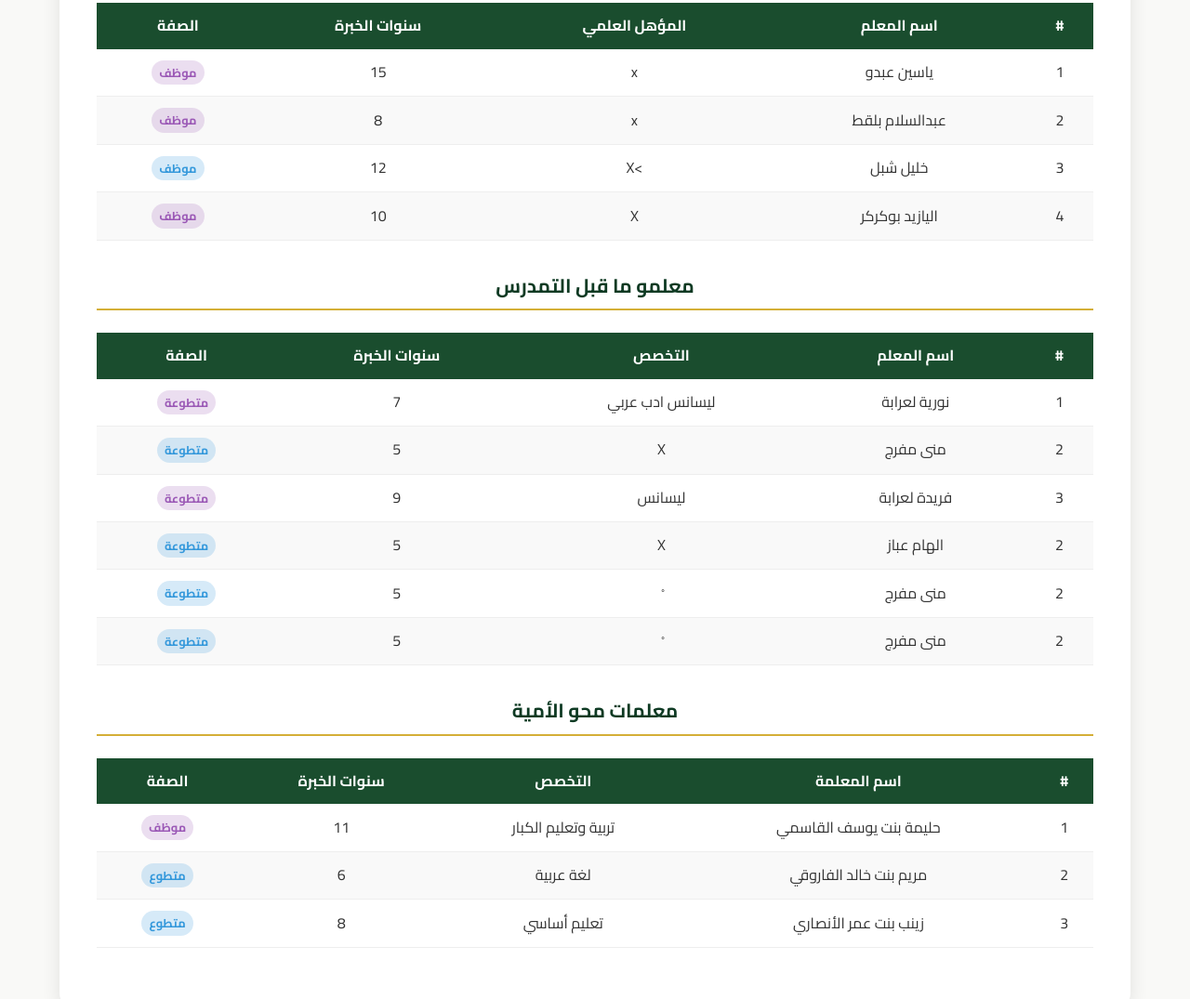
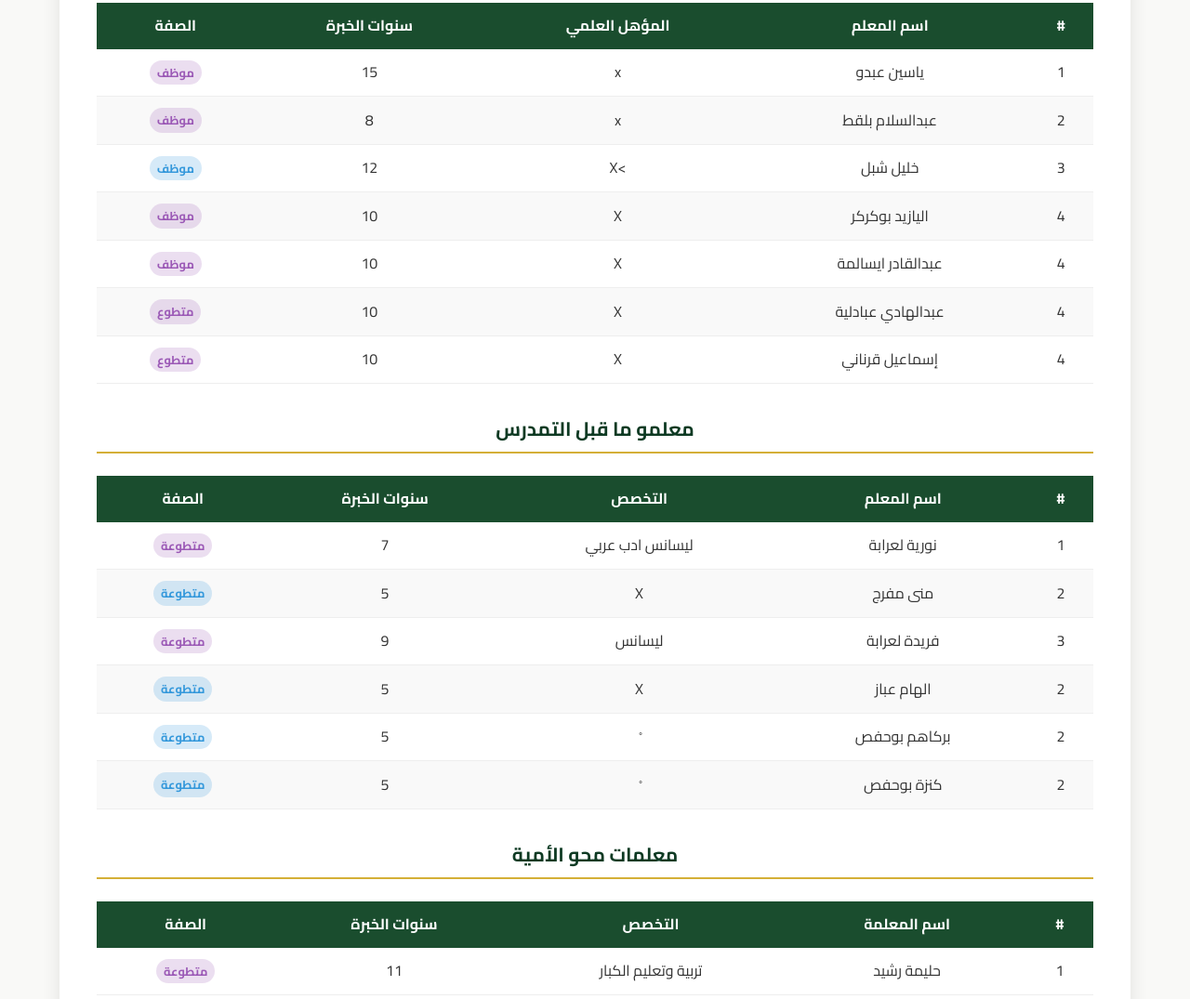
Before and after one commit to Kernani99/madrassathamza, a plain HTML site: page stuff/index.html in a window 1280 px wide. Shown: the part 768-1843 px from the top of the page at 93% size. Drawn offline with Linux system fonts and the light colour scheme.

Commit message:
Update index.html

```diff
--- a/stuff/index.html
+++ b/stuff/index.html
@@ -332,6 +332,30 @@
                         <td>10</td>
                         <td><span class="badge badge-employee">موظف</span></td>
                     </tr>
+                                        <tr>
+                        <td>4</td>
+                        <td class="teacher-name">عبدالقادر ايسالمة</td>
+                        <td>X</td>
+                        <td>10</td>
+                        <td><span class="badge badge-employee">موظف</span></td>
+                    </tr>
+                                        <tr>
+                        <td>4</td>
+                        <td class="teacher-name">عبدالهادي عبادلية</td>
+                        <td>X</td>
+                        <td>10</td>
+                        <td><span class="badge badge-employee">متطوع</span></td>
+                    </tr>
+                                        <tr>
+                        <td>4</td>
+                        <td class="teacher-name">إسماعيل قرناني</td>
+                        <td>X</td>
+                        <td>10</td>
+                        <td><span class="badge badge-employee">متطوع</span></td>
+                    </tr>
+
+
+
                 </tbody>
             </table>
 
@@ -378,14 +402,14 @@
                     </tr>
                      <tr>
                         <td>2</td>
-                        <td class="teacher-name">منى مفرج</td>
+                        <td class="teacher-name">بركاهم بوحفص</td>
                         <td>ْ</td>
                         <td>5</td>
                         <td><span class="badge badge-volunteer">متطوعة</span></td>
                     </tr>
                      <tr>
                         <td>2</td>
-                        <td class="teacher-name">منى مفرج</td>
+                        <td class="teacher-name">كنزة بوحفص</td>
                         <td>ْ</td>
                         <td>5</td>
                         <td><span class="badge badge-volunteer">متطوعة</span></td>
@@ -408,25 +432,12 @@
                 <tbody>
                     <tr>
                         <td>1</td>
-                        <td class="teacher-name">حليمة بنت يوسف القاسمي</td>
+                        <td class="teacher-name">حليمة رشيد</td>
                         <td>تربية وتعليم الكبار</td>
                         <td>11</td>
-                        <td><span class="badge badge-employee">موظف</span></td>
+                        <td><span class="badge badge-employee">متطوعة</span></td>
                     </tr>
-                    <tr>
-                        <td>2</td>
-                        <td class="teacher-name">مريم بنت خالد الفاروقي</td>
-                        <td>لغة عربية</td>
-                        <td>6</td>
-                        <td><span class="badge badge-volunteer">متطوع</span></td>
-                    </tr>
-                    <tr>
-                        <td>3</td>
-                        <td class="teacher-name">زينب بنت عمر الأنصاري</td>
-                        <td>تعليم أساسي</td>
-                        <td>8</td>
-                        <td><span class="badge badge-volunteer">متطوع</span></td>
-                    </tr>
+
                 </tbody>
             </table>
         </div>
```
